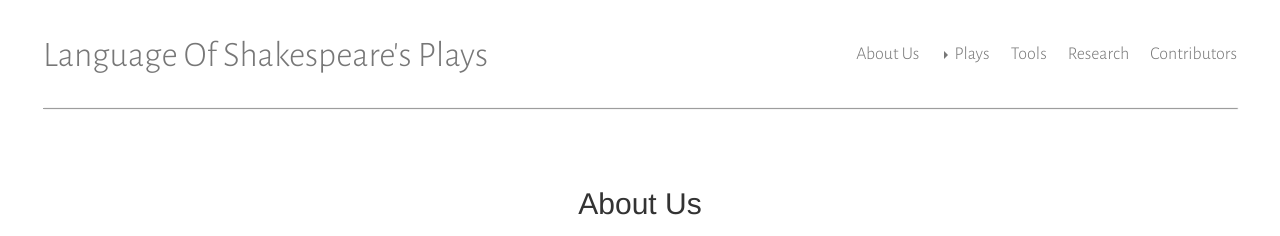
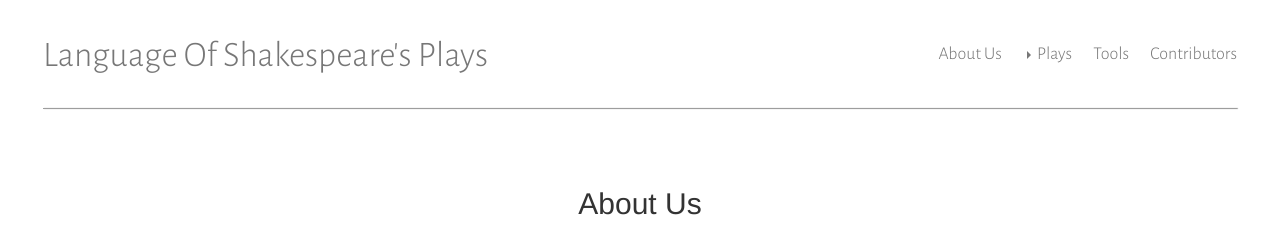
Before and after one commit to iahmed0/SU-LOSP.github.io, a Jekyll site: the page built from index.md, in a window 1280 px wide. Shown: the top 236 px of the page. Built offline with Jekyll 4.4.1, drawn with Linux system fonts in a browser that asks for light colours.

Commit message:
Remove the research page, we are not using it yet

```diff
--- a/_layouts/default.html
+++ b/_layouts/default.html
@@ -23,7 +23,6 @@
             </a>
           </li>
           <li><a href="/tools/">Tools</a></li>
-          <li><a href="/research/">Research</a></li>
           <li><a href="/contributors/">Contributors</a></li>
           <div id="plays">
             <ul>
```
Also changed, not shown: research.md (deleted, +0 -3 lines).
